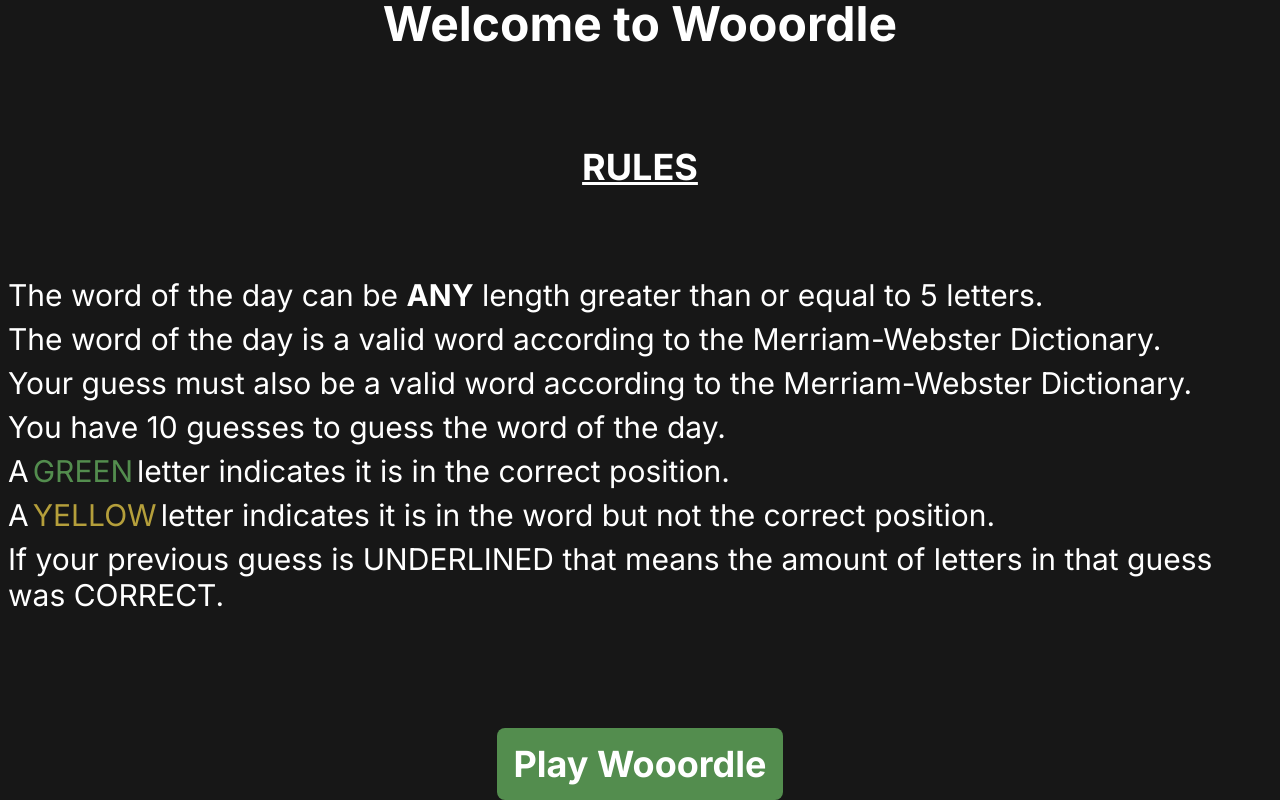
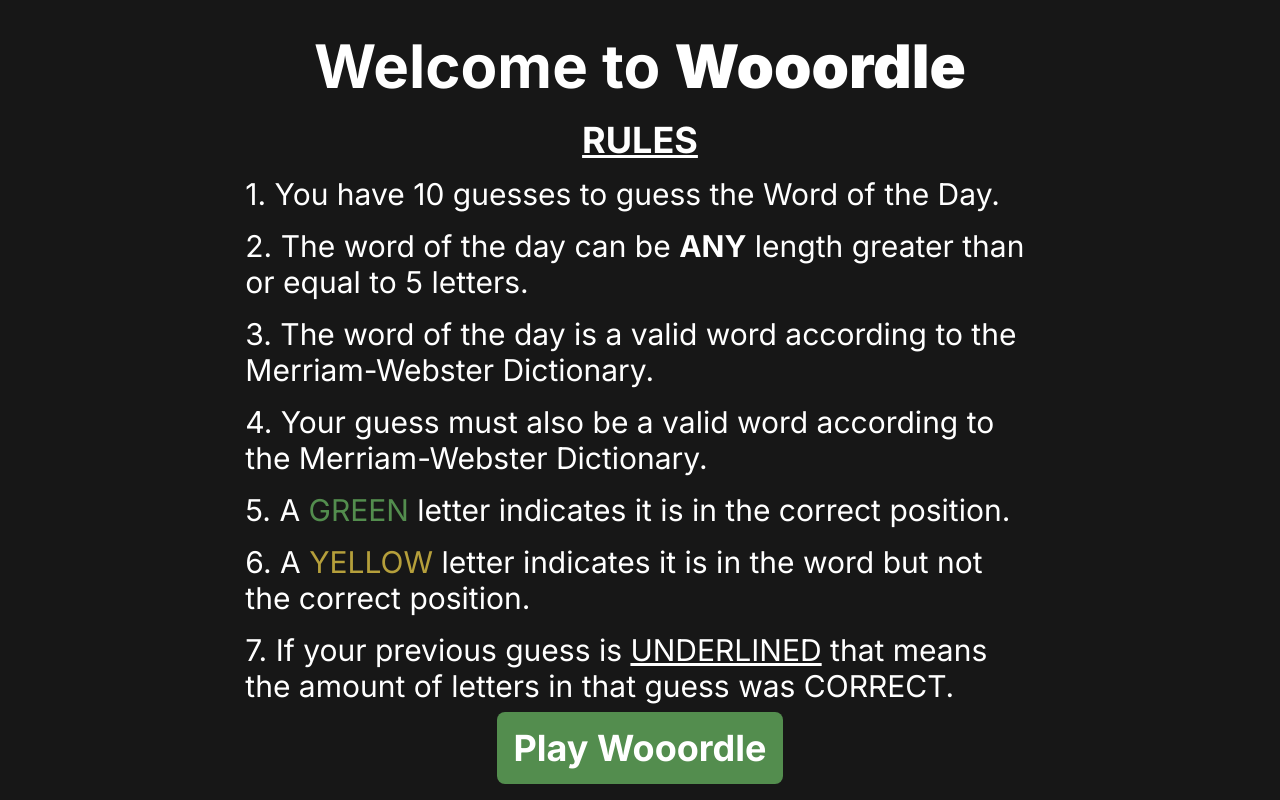
Before and after one commit to bledsoef/wooordle, a Next.js app: page / in a window 1280 px wide. Built offline with nearby package versions, Linux system fonts and the light colour scheme.

Commit message:
adjusting styling once more

```diff
--- a/components/LandingPage.js
+++ b/components/LandingPage.js
@@ -3,19 +3,22 @@
         onPlay()
     }
     return (
-        <div className="flex flex-col items-center justify-between h-full text-white">
-            <p className="text-5xl font-bold mb-6">Welcome to Wooordle</p>
-            <p className="text-4xl font-bold underline uppercase mb-2">Rules</p>
-            <ul className="space-y-2 mb-8 text-3xl text-wrap p-2">
-                <li className="text-3xl">The word of the day can be <b>ANY</b> length greater than or equal to 5 letters.</li>
-                <li className="text-3xl">The word of the day is a valid word according to the Merriam-Webster Dictionary.</li>
-                <li className="text-3xl">Your guess must also be a valid word according to the Merriam-Webster Dictionary.</li>
-                <li className="text-3xl">You have 10 guesses to guess the word of the day.</li>
-                <li className="flex flex-row text-3xl">A <p className="text-green-450 mx-1">GREEN</p> letter indicates it is in the correct position.</li>
-                <li className="flex flex-row text-3xl">A <p className="text-yellow-450 mx-1">YELLOW</p> letter indicates it is in the word but not the correct position.</li>
-                <li className="flex flex-row text-3xl">If your previous guess is UNDERLINED that means the amount of letters in that guess was CORRECT.</li>
-            </ul>
-
+        <div className="flex flex-col items-center justify-between h-full p-9 text-white">
+            <div className="flex flex-col justify-center items-center">
+                <p className="text-6xl font-bold mb-6">Welcome to <b>Wooordle</b></p>
+                <div className="flex flex-col w-2/3 justify-center items-center">
+                    <p className="text-4xl font-bold underline flex justify-center uppercase mb-2">Rules</p>
+                    <ul className="space-y-4 text-3xl p-2">
+                        <li>1. You have 10 guesses to guess the Word of the Day.</li>
+                        <li>2. The word of the day can be <b>ANY</b> length greater than or equal to 5 letters.</li>
+                        <li>3. The word of the day is a valid word according to the Merriam-Webster Dictionary.</li>
+                        <li>4. Your guess must also be a valid word according to the Merriam-Webster Dictionary.</li>
+                        <li>5. A <span className="text-green-450">GREEN</span> letter indicates it is in the correct position.</li>
+                        <li>6. A <span className="text-yellow-450">YELLOW</span> letter indicates it is in the word but not the correct position.</li>
+                        <li>7. If your previous guess is <span className="underline">UNDERLINED</span> that means the amount of letters in that guess was CORRECT.</li>
+                    </ul>
+                </div>
+            </div>
             <button className="p-4 text-4xl rounded-lg bg-green-450 font-bold" onClick={handlePlay}>Play Wooordle</button>
         </div>
     )
```
